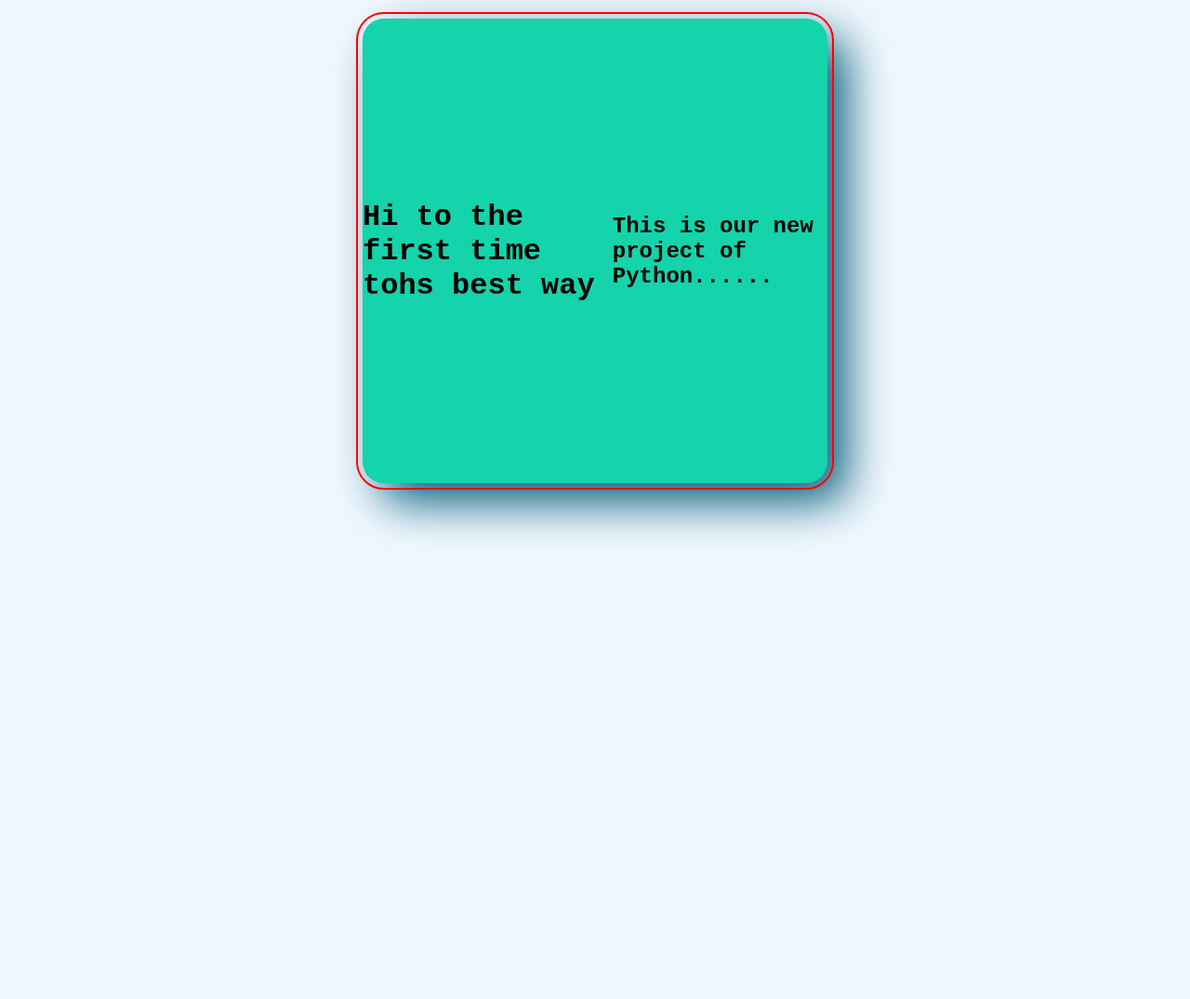
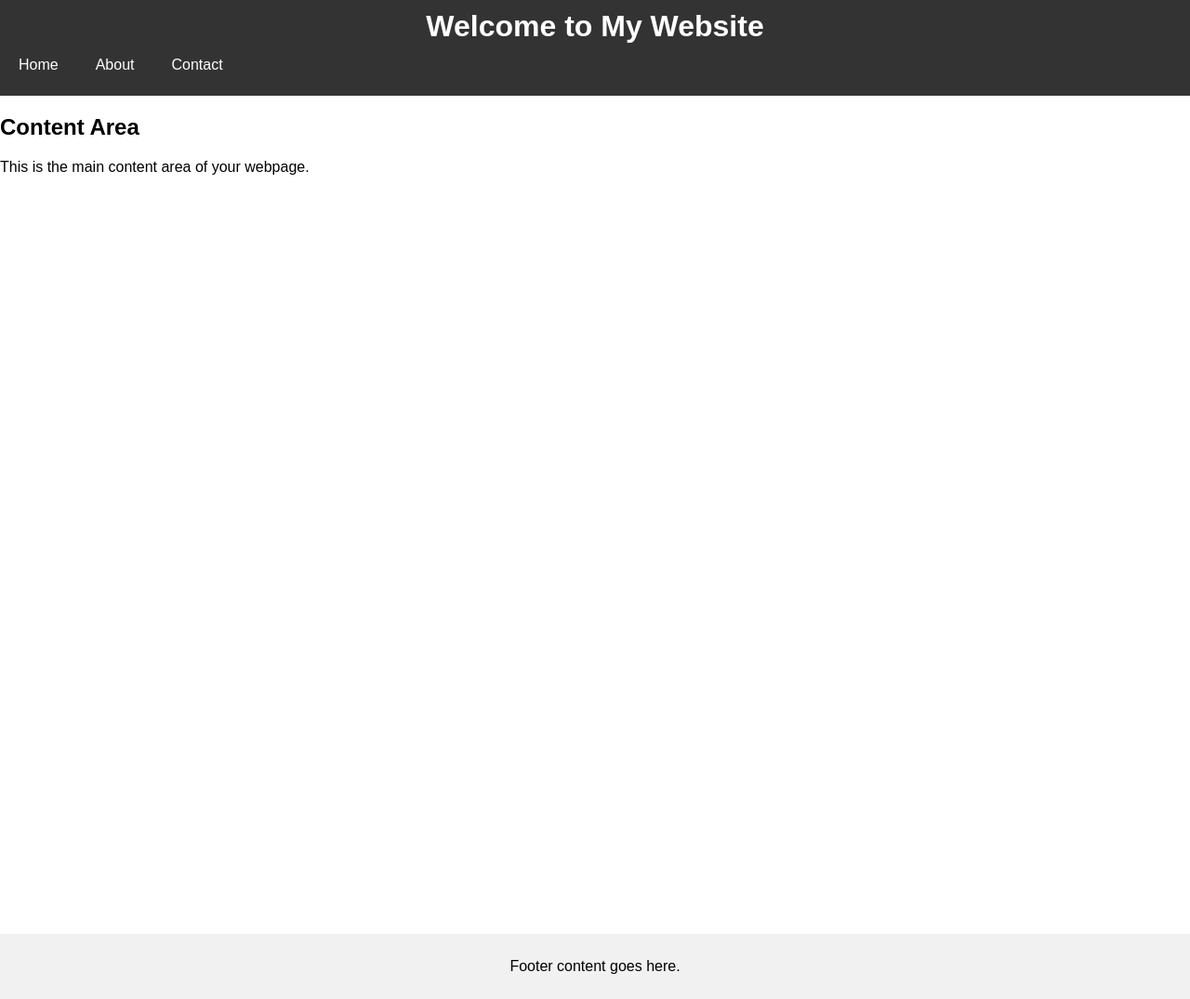
Before and after one commit to Rashidzada/app, a Django app: page / in a window 1280 px wide. Shown: the whole page at 93% size. Before the commit the page ends 579 px from the top, so only its background shows below. Run offline with Django 5.2, Linux system fonts and the light colour scheme.

Commit message:
I have change the index page to new version

```diff
--- a/testproject/templates/index.html
+++ b/testproject/templates/index.html
@@ -1,35 +1,71 @@
 <!DOCTYPE html>
-<html lang="en">
+<html>
 <head>
-    <meta charset="UTF-8">
-    <meta name="viewport" content="width=device-width, initial-scale=1.0">
-    <title>TestApp</title>
+    <title>Your Website Title</title>
     <style>
-        body{
-            background-color: aliceblue;
+        /* Add your CSS styling here */
+        body {
+            font-family: Arial, sans-serif;
             margin: 0;
-            font-family: 'Courier New', Courier, monospace;
         }
-        div{
-            width: 500px;
-            height: 500px;
-            background-color:rgb(21, 211, 170);
-            margin: auto;
-            margin-top: 20px !important;
-            border-radius: 23px;
-            outline: 2px solid red;
-            outline-offset: 5px;
-            box-shadow: 20px 20px 50px rgb(4, 92, 121);
-            display: flex;
-            align-items: center;
-            justify-content: center;
+        .header {
+            background-color: #333;
+            color: white;
+            padding: 10px 0;
+            text-align: center;
+            position: relative;
+        }
+        .header h1 {
+            margin: 0;
+        }
+        .nav-bar {
+            overflow: hidden;
+            background-color: #333;
+        }
+        .nav-bar a {
+            float: left;
+            display: block;
+            color: white;
+            text-align: center;
+            padding: 14px 20px;
+            text-decoration: none;
+        }
+        .nav-bar a:hover {
+            background-color: #ddd;
+            color: black;
+        }
+        .footer {
+            background-color: #f1f1f1;
+            padding: 10px;
+            text-align: center;
+        }
+        main{
+            height: 100vh;
         }
     </style>
 </head>
 <body>
-    <div>
-        <h1>Hi to the first time tohs  best way</h1>
-        <h2>This is our new project of Python......</h2>
+
+<div class="header">
+    <h1>Welcome to My Website</h1>
+    <div class="nav-bar">
+        <a href="#home">Home</a>
+        <a href="#about">About</a>
+        <a href="#contact">Contact</a>
     </div>
+</div>
+
+<div class="content">
+    <!-- Add your website content here -->
+    <h2>Content Area</h2>
+    <p>This is the main content area of your webpage.</p>
+</div>
+<main>
+
+</main>
+<div class="footer">
+    <p>Footer content goes here.</p>
+</div>
+
 </body>
 </html>
```
